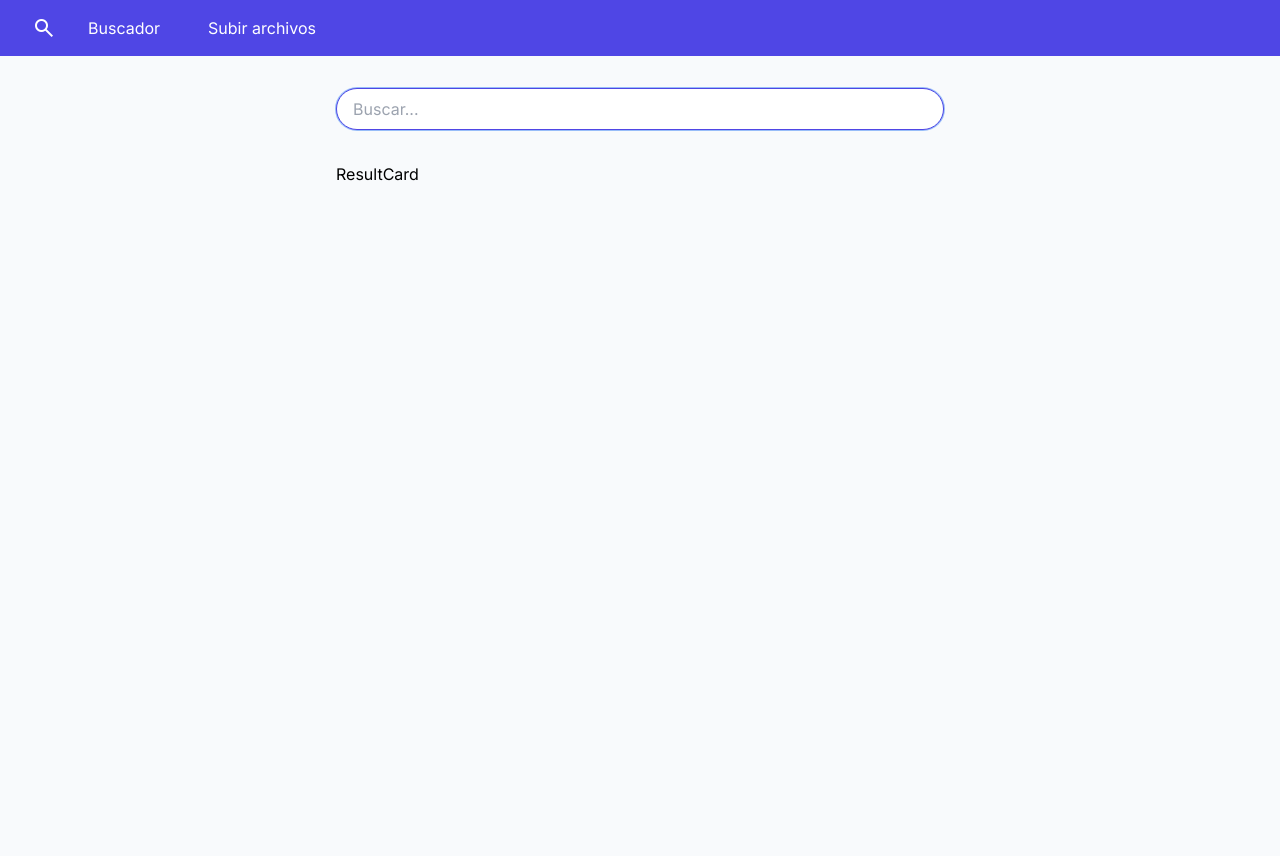
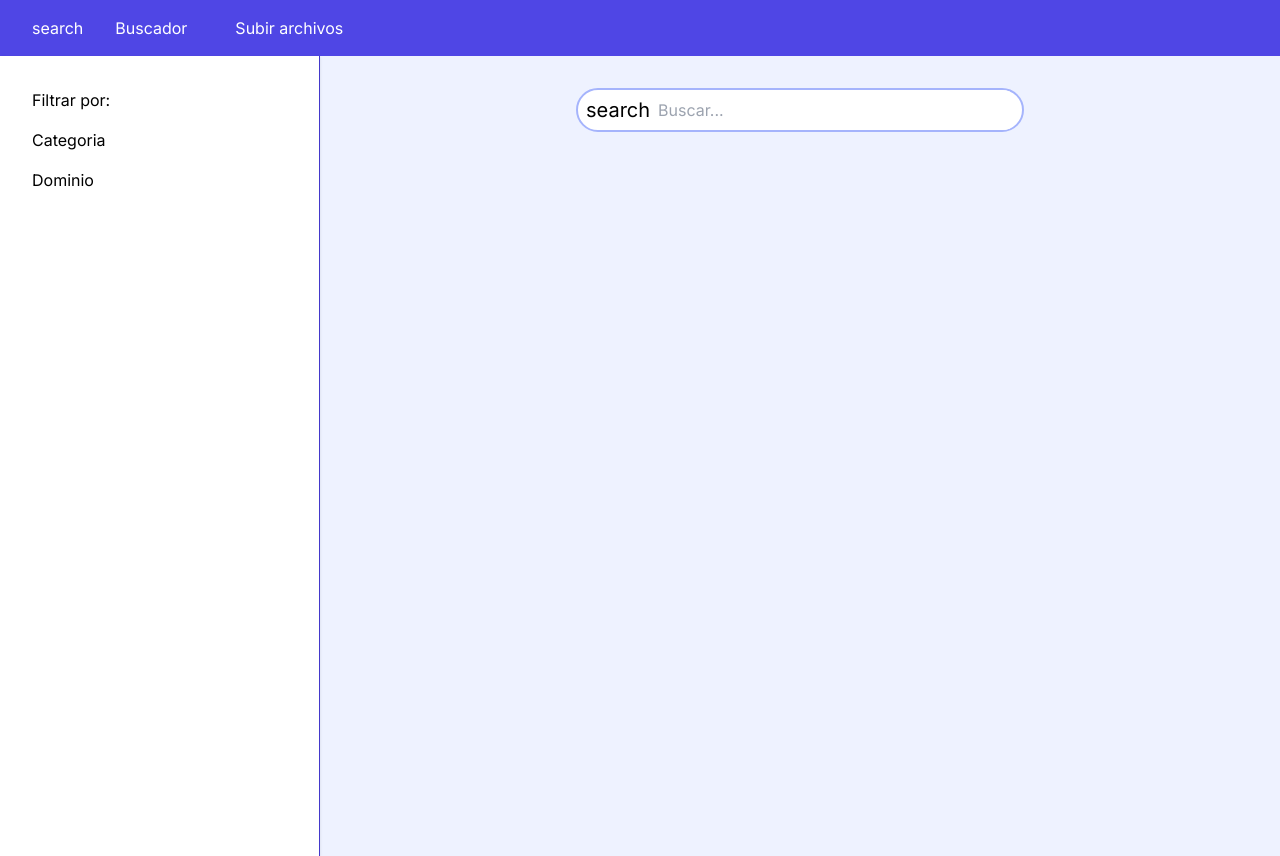
Before and after one commit to Daniel-Pliego/Proyecto_BRIW, a Next.js app in the folder bri-project/: page / in a window 1280 px wide. Built offline with nearby package versions, Linux system fonts and the light colour scheme.

Commit message:
add: busqueda facetada e implementacion de busueda

```diff
--- a/bri-project/package.json
+++ b/bri-project/package.json
@@ -15,13 +15,15 @@
     "jsbn": "^1.1.0",
     "jsdom": "^22.1.0",
     "languagedetect": "^2.0.0",
+    "material-symbols": "^0.14.1",
     "next": "14.0.2",
+    "openai": "^4.20.1",
     "path": "^0.12.7",
     "react": "^18",
     "react-dom": "^18",
     "react-dropzone": "^14.2.3",
     "serverless-mysql": "^1.5.5",
-    "solr-client": "^0.10.0-rc10",
+    "solr-client": "^0.2.1",
     "stopword": "^2.0.8",
     "stopwords-es": "^0.3.0",
     "uuid": "^9.0.1"
--- a/bri-project/src/app/components/ResultCard.jsx
+++ b/bri-project/src/app/components/ResultCard.jsx
@@ -1,3 +1,22 @@
-export default function ResultCard() {
-  return <div>ResultCard</div>;
+"use client";
+import React from "react";
+
+export default function ResultCard({ data }) {
+  return (
+    <div className="flex flex-col w-full p-4 text-sm bg-wte">
+      <h2 className="text-lg">{data.title}</h2>
+      <span className="font-medium text-green-500">{data.url}</span>
+      <span className="text-gray-500">
+        {data.metaDescription[0].slice(0, 100)}
+      </span>
+      <div className="flex gap-2 text-xs text-sky-600">
+        {data.category.map((cat) => (
+          <span key={cat}>{cat}</span>
+        ))}
+      </div>
+      <span className="text-xs text-gray-500">
+        score: <span className="text-amber-500">{data.score}</span>
+      </span>
+    </div>
+  );
 }
--- /dev/null
+++ b/bri-project/src/app/components/SearchSuggestions.jsx
@@ -0,0 +1,21 @@
+"use client";
+import React from "react";
+
+export function SearchSuggestions() {
+  return (
+    <li className="flex flex-col py-2 list-none">
+      {[...Array(5)].map((_, index) => (
+        <ul
+          key={index}
+          className="flex items-center py-1 rounded hover:bg-gray-100"
+          onClick={() => {}}
+        >
+          <span className="material-symbols-outlined text-[20px] px-2">
+            search
+          </span>
+          Hola
+        </ul>
+      ))}
+    </li>
+  );
+}
--- a/bri-project/src/app/components/SideMenu.jsx
+++ b/bri-project/src/app/components/SideMenu.jsx
@@ -0,0 +1,99 @@
+"use client";
+import React, { useEffect, useState } from "react";
+
+export default function SideMenu({ data, setFilter, filter }) {
+  const [facets, setfacets] = useState({});
+  const stopwords = ["are", "not", "-ive"];
+
+  useEffect(() => {
+    if (data != null && data.facet_counts != null) {
+      const rawCategories = data.facet_counts.facet_fields.category;
+      let categories = arrayToObject(rawCategories);
+      for (const key in categories) {
+        if (categories[key] === 0) {
+          delete categories[key];
+        }
+      }
+      stopwords.forEach((stopword) => {
+        delete categories[stopword];
+      });
+
+      const rawDomains = data.response.docs.map(
+        ({ url }) => new URL(url).hostname
+      );
+      const domains = countOccurrences(rawDomains);
+      setfacets({ categories, domains });
+    }
+  }, [data]);
+
+  const arrayToObject = (arr) => {
+    const obj = {};
+
+    for (let i = 0; i < arr.length; i += 2) {
+      const key = arr[i];
+      const value = arr[i + 1];
+      obj[key] = value;
+    }
+
+    return obj;
+  };
+
+  function countOccurrences(arr) {
+    const result = {};
+
+    arr.forEach((str) => {
+      result[str] = (result[str] || 0) + 1;
+    });
+
+    return result;
+  }
+  return (
+    <div className="flex flex-col w-1/4 gap-4 p-8 overflow-y-auto text-sm bg-white border-r border-indigo-700 shadow">
+      <div className="text-base">Filtrar por:</div>
+      <div className="flex flex-col gap-2">
+        <span className="text-base">Categoria</span>
+        {facets.categories != null &&
+          Object.keys(facets.categories).map((category) => (
+            <div key={category}>
+              <span
+                className={`ml-4 ${
+                  filter.filterWord == category &&
+                  filter.type == "category" &&
+                  "text-sky-600"
+                }`}
+                onClick={() => setFilter(category, "category")}
+              >
+                {category}
+              </span>
+
+              <span className="ml-2 text-xs text-gray-500">
+                {facets.categories[category]}
+              </span>
+            </div>
+          ))}
+      </div>
+
+      <div className="flex flex-col gap-2">
+        <span className="text-base">Dominio</span>
+        {facets.domains != null &&
+          Object.keys(facets.domains).map((domain) => (
+            <div key={domain}>
+              <span
+                className={`ml-4 ${
+                  filter.filterWord == domain &&
+                  filter.type == "domain" &&
+                  "text-sky-600"
+                }`}
+                onClick={() => setFilter(domain, "domain")}
+              >
+                {domain}
+              </span>
+              <span className="ml-2 text-xs text-gray-500">
+                {facets.domains[domain]}
+              </span>
+            </div>
+          ))}
+      </div>
+    </div>
+  );
+}
--- a/bri-project/src/app/globals.css
+++ b/bri-project/src/app/globals.css
@@ -1,3 +1,6 @@
 @tailwind base;
 @tailwind components;
 @tailwind utilities;
+
+
+@import 'material-symbols';
--- a/bri-project/src/app/layout.js
+++ b/bri-project/src/app/layout.js
@@ -12,12 +12,6 @@ export const metadata = {
 export default function RootLayout({ children }) {
   return (
     <html lang="en">
-      <head>
-        <link
-          rel="stylesheet"
-          href="https://fonts.googleapis.com/css2?family=Material+Symbols+Outlined:opsz,wght,FILL,GRAD@20,400,0,0"
-        />
-      </head>
       <body className={`${inter.className} bg-slate-50`}>
         <Navbar />
         {children}
--- a/bri-project/src/app/page.jsx
+++ b/bri-project/src/app/page.jsx
@@ -1,18 +1,91 @@
+"use client";
+import { useState } from "react";
+import axios from "axios";
+
 import ResultCard from "./components/ResultCard";
+import { SearchSuggestions } from "./components/SearchSuggestions";
+import SideMenu from "./components/SideMenu";
 
 export default function Home() {
+  const [searchQuery, setSearchQuery] = useState("");
+  const [suggestions, setSuggestions] = useState([]);
+  const [data, setData] = useState({});
+  const [filter, setFilter] = useState({
+    filterWord: "",
+    type: "",
+  });
+
+  const handleInputChange = (event) => {
+    const query = event.target.value;
+    setSearchQuery(query);
+  };
+
+  const handleSubmit = async () => {
+    await axios
+      .get(`/api/searcher/search?query=${searchQuery}`)
+      .then((res) => {
+        setData(res.data);
+      })
+      .catch((error) => {
+        console.error("Error al realizar la solicitud:", error);
+        setData({});
+      })
+      .finally(() => {
+        setSearchQuery("");
+      });
+  };
+
+  const handleFilter = (filterWord, type) => {
+    if (filterWord === filter.filterWord) {
+      setFilter({ filterWord: "", type: "" });
+    } else setFilter({ filterWord, type });
+  };
+
   return (
-    <main className="flex flex-col min-h-screen p-8 bg-slate-50">
-      <div className="flex flex-col items-center justify-between w-full pb-8">
+    <main className="flex min-h-screen bg-indigo-50">
+      <SideMenu {...{ data, setFilter: handleFilter, filter }} />
+      <div className="flex flex-col w-3/4 px-8 py-8">
+        <form
+          onSubmit={(e) => {
+            e.preventDefault();
+            handleSubmit(e);
+          }}
+          className="flex flex-col items-center justify-between w-full pb-8"
+        >
+          <div className="w-1/2 bg-white border-2 border-indigo-300 focus-within:shadow focus-within:shadow-indigo-400 rounded-3xl overflow-clip">
+            <div className="flex items-center justify-between">
+              <span className="material-symbols-outlined text-[20px] px-2">
+                search
+              </span>
               <input
+                id="query"
+                name="query"
                 type="search"
                 placeholder="Buscar..."
-          className="w-1/2 p-2 px-4 border border-indigo-600 rounded-full ring-1 focus:outline-none focus:border-blue-500"
+                className="w-full py-2 mr-3 focus:outline-none"
+                value={searchQuery}
+                onChange={handleInputChange}
               />
             </div>
+            {searchQuery.length > 0 && (
+              <SearchSuggestions suggestions={suggestions} />
+            )}
+          </div>
+        </form>
         <div className="flex justify-center w-full">
-        <div className="w-1/2 ">
-          <ResultCard />
+          <div className="flex flex-col w-full gap-2">
+            {data.response?.docs.map((doc) => {
+              if (filter.filterWord.length > 0) {
+                if (filter.type === "category") {
+                  if (doc.category.includes(filter.filterWord))
+                    return <ResultCard {...{ data: doc }} />;
+                } else if (filter.type === "domain") {
+                  if (new URL(doc.url).hostname === filter.filterWord)
+                    return <ResultCard {...{ data: doc }} />;
+                }
+              } else return <ResultCard {...{ data: doc }} />;
+            })}
+          </div>
         </div>
       </div>
     </main>
--- a/bri-project/src/app/upload/page.jsx
+++ b/bri-project/src/app/upload/page.jsx
@@ -17,10 +17,10 @@ export default function uploadPage() {
 
   const { getRootProps, getInputProps, isDragActive } = useDropzone({
     accept: {
-      'application/pdf': ['.pdf'],
-      'application/msword': ['.doc', '.docx'],
+      "application/pdf": [".pdf"],
+      "application/msword": [".doc", ".docx"],
     },
-    onDrop
+    onDrop,
   });
 
   const saveFilesToLocalFolder = async () => {
@@ -78,11 +78,11 @@ export default function uploadPage() {
       </div>
       <div className="mt-4">
         <button
-          className="px-4 py-2 text-white bg-green-500 rounded"
+          className="px-4 py-2 text-white bg-indigo-500 rounded"
           onClick={saveFilesToLocalFolder}
           disabled={files.length === 0}
         >
-          Save Files to Local Folder
+          Guardar archivos localmente
         </button>
       </div>
     </div>
```
Also changed, not shown: bri-project/json/urlbase.json (+1 -17 lines), 2 other files (tests, documents, lock files or other folders). Lines whose indentation alone changed are shown as unchanged.
